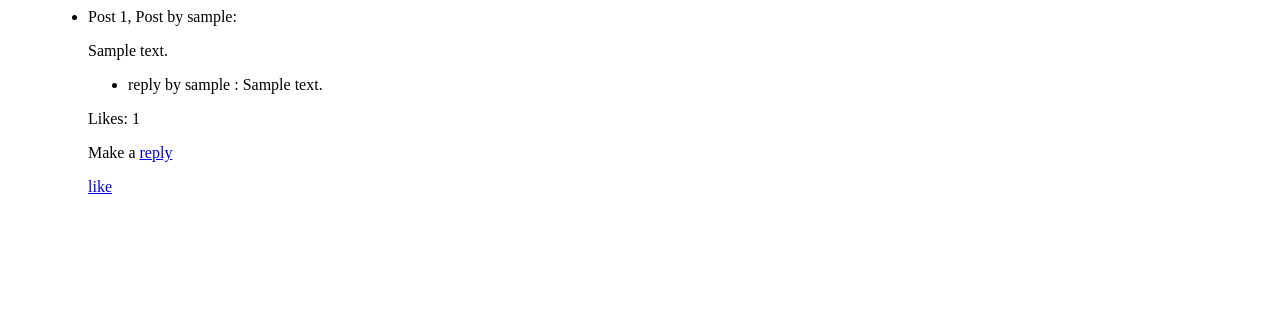
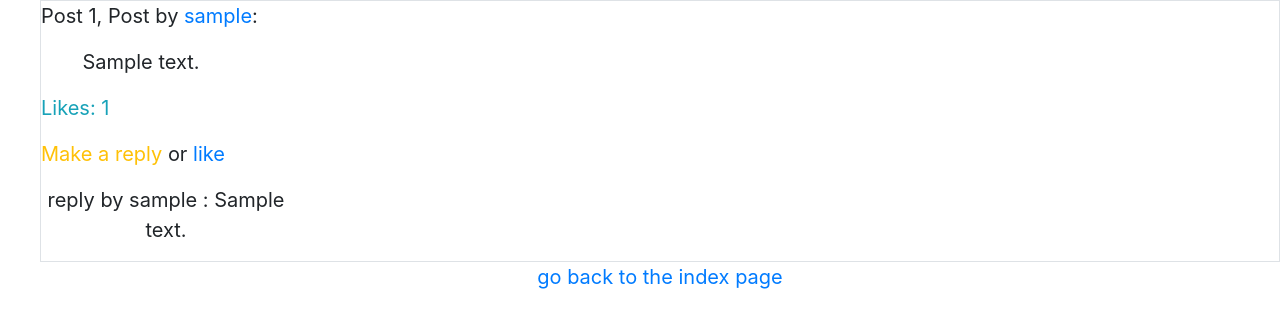
Before and after one commit to harshilpareek0/HP-Django-Project, a Django app: page /forum/ in a window 1280 px wide. Shown: the top 328 px of the page. Run offline with Django 3.2, Linux system fonts and the light colour scheme; tables that the repository leaves empty hold one stand-in row (values such as "Sample post"); some libraries are stand-ins or nearby versions.

Commit message:
Added profile view feature and bootstrapped forums.

```diff
--- a/eg/templates/forum.html
+++ b/eg/templates/forum.html
@@ -1,22 +1,26 @@
-{% load bootstrap4 %}
+<meta charset="utf-8">
+    <meta name="viewport" content="width=device-width, initial-scale=1, shrink-to-fit=no">
+    <link rel="stylesheet" href="https://stackpath.bootstrapcdn.com/bootstrap/4.5.0/css/bootstrap.min.css" integrity="sha384-9aIt2nRpC12Uk9gS9baDl411NQApFmC26EwAOH8WgZl5MYYxFfc+NcPb1dKGj7Sk" crossorigin="anonymous">
 
 <blockquote class="blockquote text-center">
     {% if posts %}
     <ul>
         {% for post in posts %}
-        <li>Post {{post.post_number}}, Post by {{post.post_maker}}: </li>
-        <p>{{post.post_text}}</p>
+        <fieldset class="border primary-border">
+        <p class="text-left">Post {{post.post_number}}, Post by <a href="/profile_view/{{post.post_maker.id}}">{{post.post_maker}}</a>:</p>
+        <p style="width: 200px">{{post.post_text}}</p>
+        <p class="text-left text-info">Likes: {{post.likes}}</p>
+        <p class="text-left"><a href="/make_reply/{{post.post_number}}" class="text-warning">Make a reply</a> or <a href="/like/{{post.post_number}}">like</a></p>
         {% if not post.replies.all %}
-        <p>No replies yet</p>
+        <p style="width: 250px">No replies yet</p>
         {% else %}
             {% for reply in post.replies.all %}
-        <DD><li>reply by {{reply.reply_maker}} : {{reply.reply_text}}</li></DD>
+        <p style="width: 250px">reply by {{reply.reply_maker}} : {{reply.reply_text}}</p>
             {% endfor %}
         {% endif %}
-        <p>Likes: {{post.likes}}</p>
-        <p> Make a <a href="/make_reply/{{post.post_number}}"> reply</a></p>
-        <p><a href="/like/{{post.post_number}}"> like</a></p>
+        </fieldset>
         {% endfor %}
+        <p><a href="/"> go back to the index page</a></p>
     </ul>
 </blockquote>
 {% else %}
--- a/eg/templates/index.html
+++ b/eg/templates/index.html
@@ -18,6 +18,7 @@
   <p> Would you like to make a <a href="/forum_post"> post?</a></p>
   <p> Input  <a href="/exercise"> exercises </a></p>
   <p> View <a href="/progress/{{user.id}}"> progress</a></p>
+  <p> Visit <a href="/forum/"> Forums </a></p>
 
   <div class="card mb-3">
     <div class = "row no-gutters">
--- a/eg/templates/progress.html
+++ b/eg/templates/progress.html
@@ -8,6 +8,7 @@
         <img src="{% static 'eg/images/blue-box.jpg' %}" width="{{progress}}" height="100">
         <p>{{user.username}}, you have made {{progress_percentage}} % progress towards the next level</p>
         <p>Your level is {{level}}</p>
+        <p><a href="/"> go back to the index page</a></p>
     </ul>
 </div>
 
--- a/eg/urls.py
+++ b/eg/urls.py
@@ -1,7 +1,7 @@
 from django.urls import include, path
 from django.views.generic import TemplateView
 from . import views
-from .views import UserRegisterView, UserEditView, PasswordsChangeView,InputExerciseView, ReplyView, LikeView
+from .views import UserRegisterView, UserEditView, PasswordsChangeView,InputExerciseView, ReplyView, LikeView, ForumProfileView
 from django.contrib.auth import views as auth_views
 
 
@@ -21,5 +21,6 @@ urlpatterns = [
     path('forum_post/', views.PostForumView, name='forumpost'),
     path('forum/', views.ForumView.as_view(), name='forum'),
     path('make_reply/<int:pn>/', views.ReplyView, name='makereply'),
-    path('like/<int:pn>/', views.LikeView, name='like')
+    path('like/<int:pn>/', views.LikeView, name='like'),
+    path('profile_view/<int:userid>/', views.ForumProfileView.as_view(), name='profile_view')
 ]
--- a/eg/views.py
+++ b/eg/views.py
@@ -106,5 +106,11 @@ class ForumView(generic.ListView):
         return Posts.objects.all()
 
 def LikeView(request, pn):
-    Posts.objects.filter(post_number=pn).update(likes= Posts.objects.filter(post_number=pn)[0].likes + 1)
+    Posts.objects.filter(post_number=pn).update(likes=Posts.objects.filter(post_number=pn)[0].likes + 1)
     return HttpResponseRedirect(reverse('forum'))
+
+class ForumProfileView(generic.ListView):
+    context_object_name = 'profile_info'
+    template_name = 'view_profile.html'
+    def get_queryset(self):
+        return Profile.objects.filter(user=self.kwargs['userid'])
--- a/exgame/settings.py
+++ b/exgame/settings.py
@@ -143,7 +143,7 @@ AUTHENTICATION_BACKENDS = (
  'allauth.account.auth_backends.AuthenticationBackend',
  )
 
-SITE_ID = 4
+SITE_ID = 5
 LOGIN_REDIRECT_URL = '/'
 
 SOCIALACCOUNT_PROVIDERS = {
```
Also changed, not shown: eg/templates/view_profile.html (+18 -0 lines).
